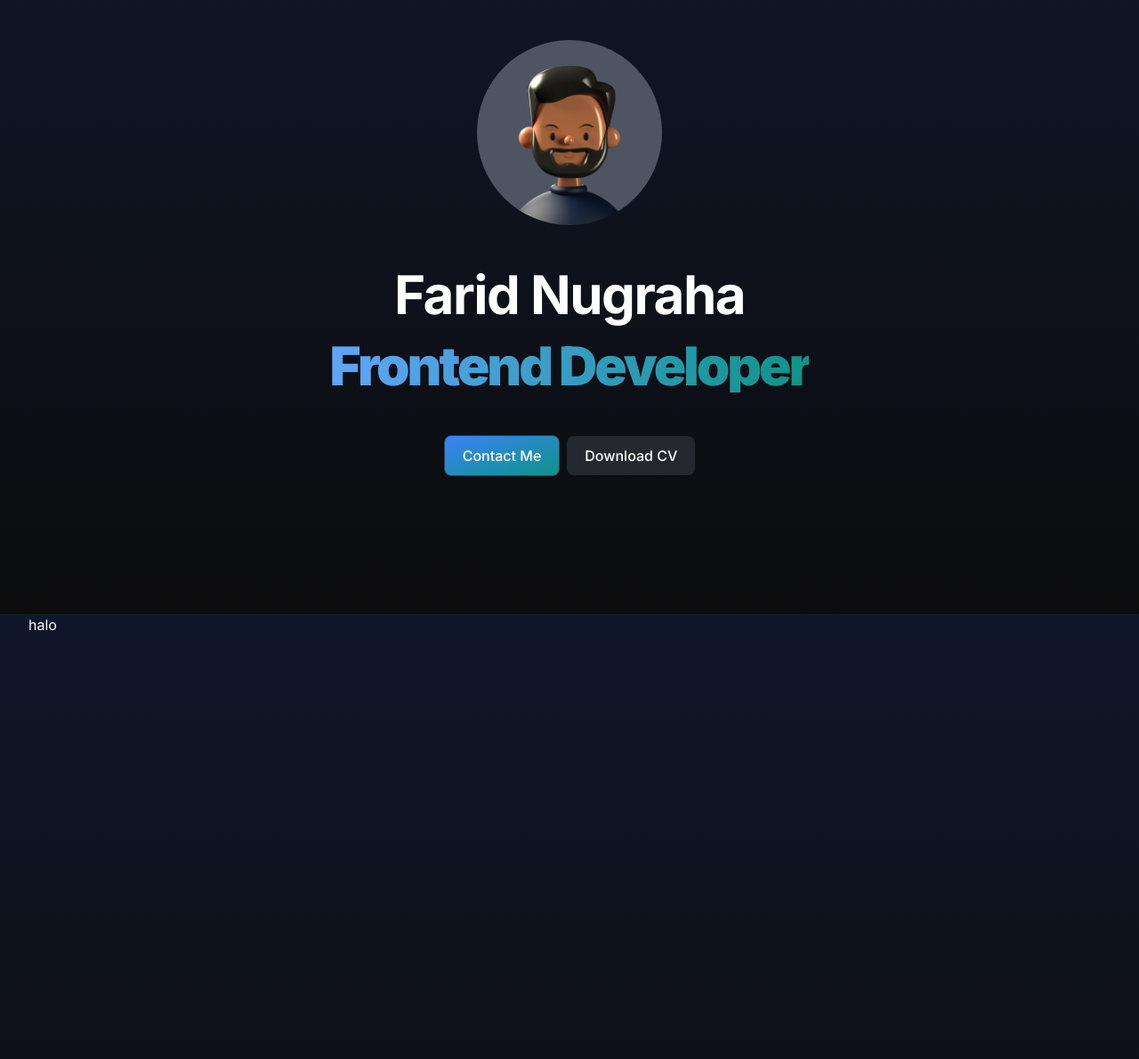
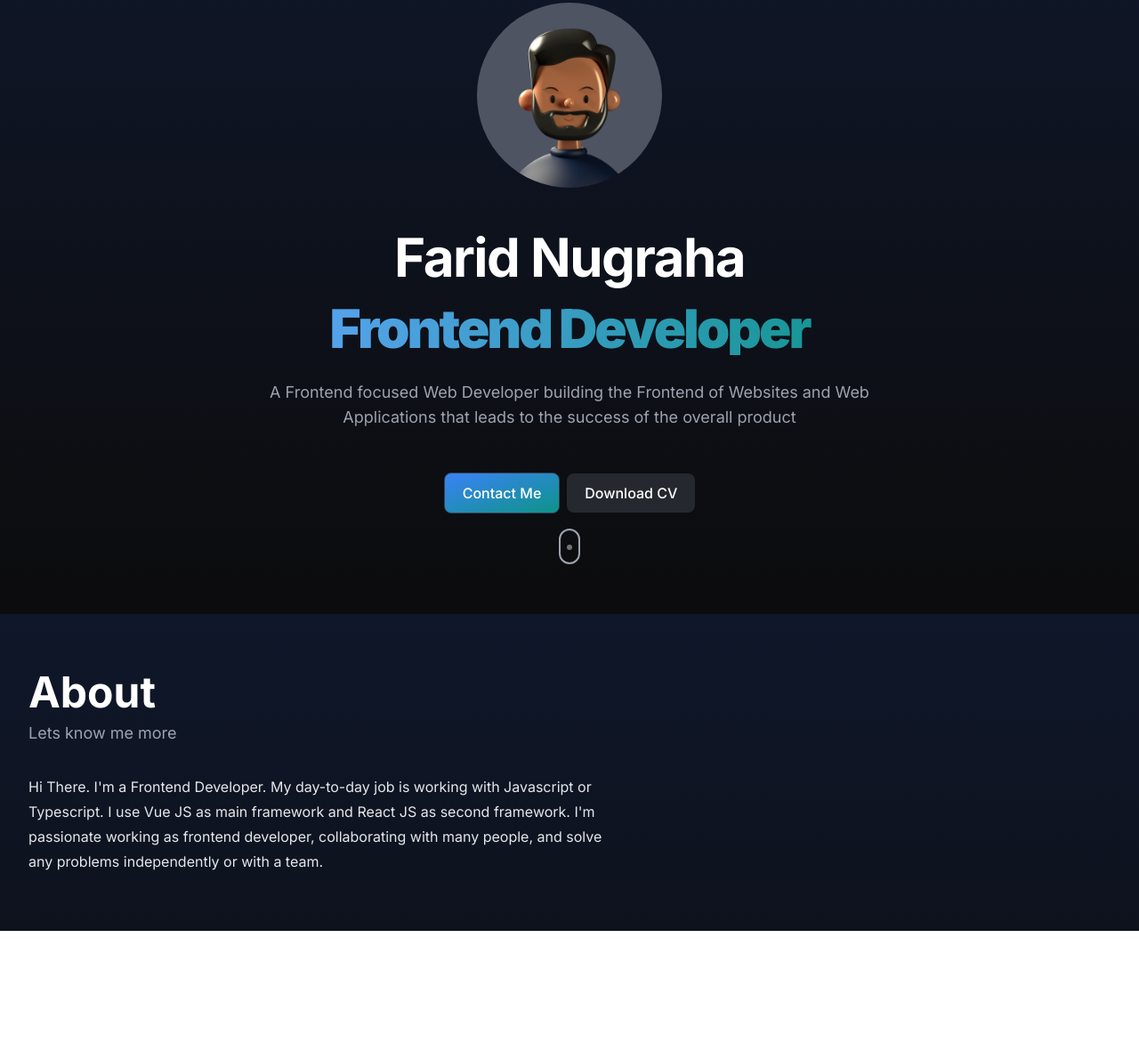
Before and after one commit to ionivetech/portfolio-web, an Astro site: page / in a window 1280 px wide. Shown: the part 110-1300 px from the top of the page at 89% size. After the commit the page ends 1156 px from the top, so only its background shows below. Built offline with nearby package versions, Linux system fonts and the light colour scheme; Astro itself is replaced by a stand-in of ours.

Commit message:
create about section

```diff
--- a/src/components/sections/AboutSection.astro
+++ b/src/components/sections/AboutSection.astro
@@ -0,0 +1,13 @@
+<section class='py-16'>
+  <div class='mb-8'>
+    <h2 class='mb-2 text-5xl font-bold text-white'>About</h2>
+    <p class='text-lg text-gray-400'>Lets know me more</p>
+  </div>
+
+  <p class='prose text-gray-200'>
+    Hi There. I'm a Frontend Developer. My day-to-day job is working with Javascript or Typescript.
+    I use Vue JS as main framework and React JS as second framework. I'm passionate working as
+    frontend developer, collaborating with many people, and solve any problems independently or with
+    a team.
+  </p>
+</section>
--- a/src/components/sections/HomeSection.tsx
+++ b/src/components/sections/HomeSection.tsx
@@ -12,7 +12,7 @@ const HomeSection = () => {
   }
 
   return (
-    <div className='flex h-full w-full flex-col items-center justify-center space-y-12'>
+    <section className='container relative flex h-full w-full flex-col items-center justify-center space-y-12'>
       {/* Profile Picture */}
       <img
         src='/profile.jpg'
@@ -23,11 +23,18 @@ const HomeSection = () => {
       />
 
       <div className='text-center'>
-        <h1 className='mb-5 text-6xl font-bold tracking-tight text-white'>Farid Nugraha</h1>
+        <h1 className='mb-3 text-4xl font-bold tracking-tight text-white md:text-5xl lg:mb-5 lg:text-6xl'>
+          Farid Nugraha
+        </h1>
 
-        <h2 className='bg-gradient-to-r from-blue-400 to-teal-600 bg-clip-text text-6xl font-black tracking-tighter text-transparent'>
+        <h2 className='mb-7 bg-gradient-to-r from-blue-400 to-teal-600 bg-clip-text text-4xl font-black tracking-tighter text-transparent md:text-5xl lg:text-6xl'>
           Frontend Developer
         </h2>
+
+        <p className='prose text-base text-gray-400 md:text-lg'>
+          A Frontend focused Web Developer building the Frontend of Websites and Web Applications
+          that leads to the success of the overall product
+        </p>
       </div>
 
       {/* Hire button */}
@@ -46,7 +53,11 @@ const HomeSection = () => {
           Download CV
         </button>
       </div>
-    </div>
+
+      <div className='absolute bottom-14 h-10 w-6 rounded-full border-2 border-gray-400'>
+        <div className='animate-wheel absolute left-2/4 top-1.5 h-1.5 w-1.5 -translate-x-2/4 rounded-full bg-gray-200' />
+      </div>
+    </section>
   )
 }
 
--- a/src/pages/index.astro
+++ b/src/pages/index.astro
@@ -1,12 +1,13 @@
 ---
 import Layout from 'layouts/Layout.astro'
 import HomeSection from 'components/sections/HomeSection'
+import AboutSection from 'components/sections/AboutSection.astro'
 ---
 
 <Layout title='Welcome to Astro.'>
   <HomeSection client:visible />
 
   <div class='container'>
-    <div class='h-[500px] text-white'>halo</div>
+    <AboutSection />
   </div>
 </Layout>
--- a/tailwind.config.mjs
+++ b/tailwind.config.mjs
@@ -14,6 +14,14 @@ export default {
       colors: {
         background: 'rgb(12, 12, 13)',
         'background-soft': 'rgb(37, 41, 47)'
+      },
+      keyframes: {
+        wheel: {
+          '100%': { opacity: 0, top: '24px' },
+        }
+      },
+      animation: {
+        wheel: 'wheel 1.3s infinite'
       }
     }
   },
```
Also changed, not shown: src/components/Navbar.astro (line endings or trailing spaces).
